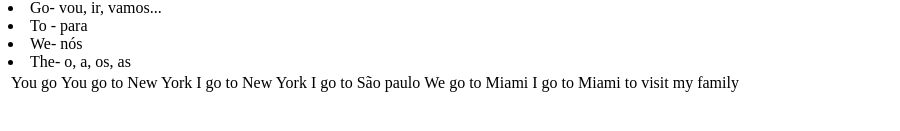
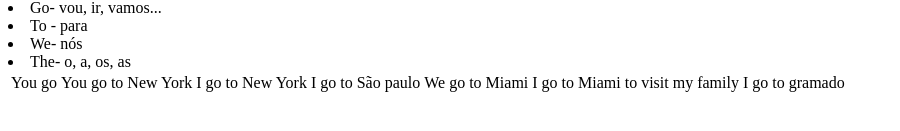
Before and after one commit to edskate/Aprendendo-English-01, a plain HTML site: page index05.html in a window 1280 px wide. Shown: the part 589-720 px from the top of the page, without its empty margins (0-900 px from the left). Drawn offline with Linux system fonts and the light colour scheme.

Commit message:
atualização de frases

```diff
--- a/index05.html
+++ b/index05.html
@@ -76,7 +76,7 @@
             <td>I go to São paulo</td>
             <td>We go to Miami</td>
             <td>I go to Miami to visit my family</td>
-            <td></td>
+            <td>I go to gramado</td>
         </tr>
     </table>
     </table>
```
